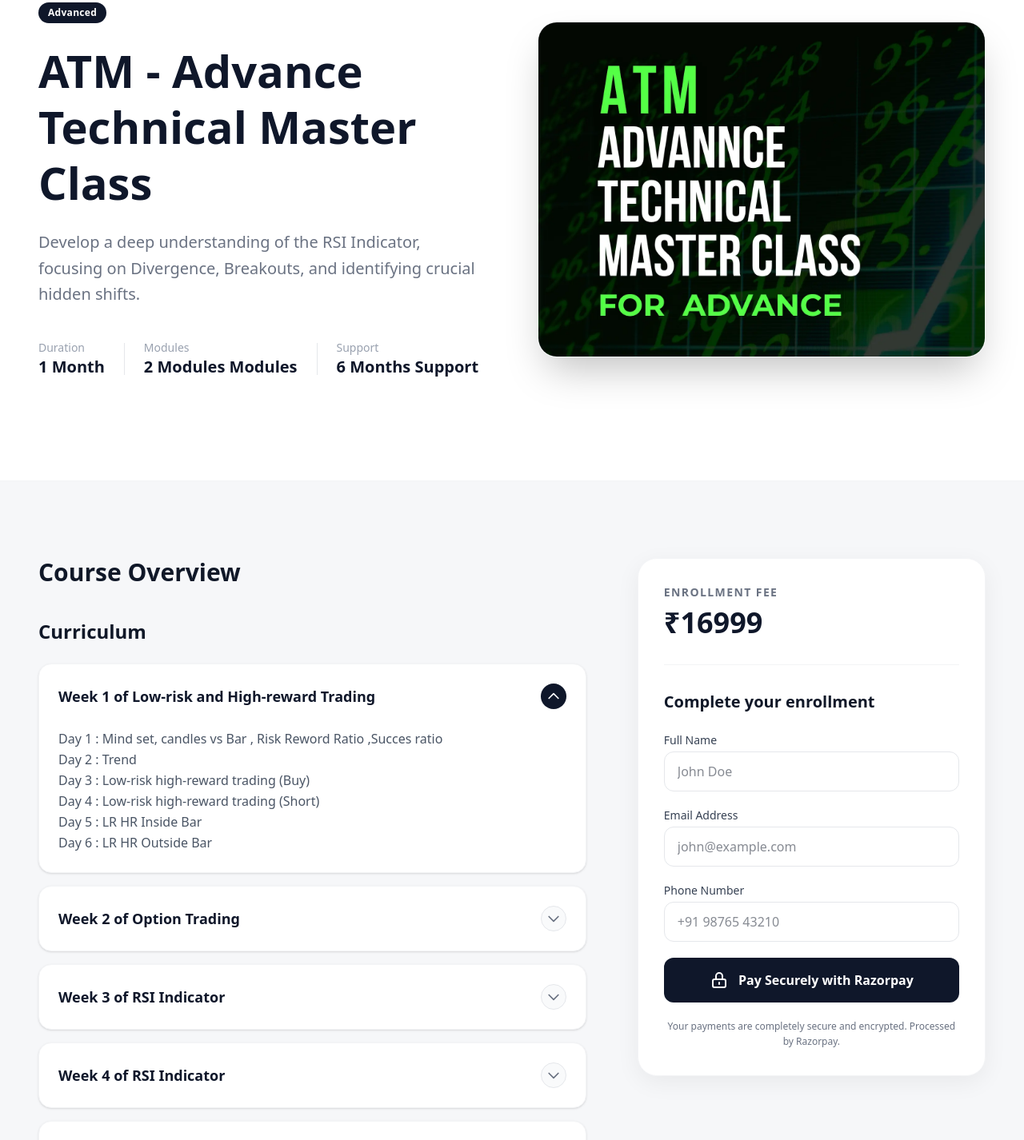
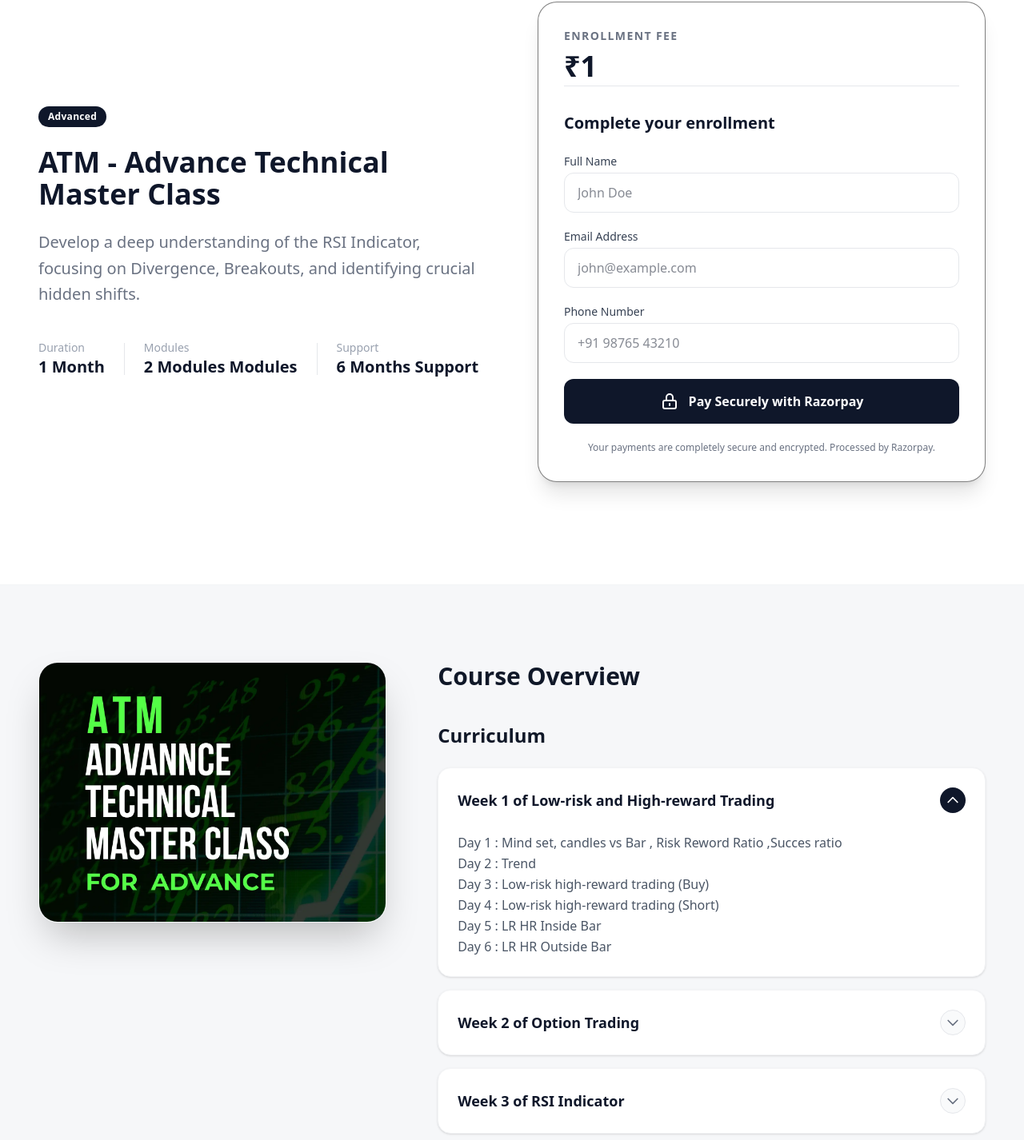
Before and after one commit to bhave5h/nishantmendhe-stockclasses, a Next.js app: page /courses/ATM in a window 1280 px wide. Shown: the part 98-1524 px from the top of the page at 80% size. Built offline with nearby package versions, Linux system fonts and the light colour scheme; no server answers; a web font is replaced by a local one.

Commit message:
course fix 1

```diff
--- a/app/courses/[slug]/page.tsx
+++ b/app/courses/[slug]/page.tsx
@@ -12,6 +12,7 @@
     const params = useParams();
     const slug = params?.slug as string;
     const [openModuleIndex, setOpenModuleIndex] = useState<number | null>(0);
+    const [showPaymentSuccessModal, setShowPaymentSuccessModal] = useState(false);
 
     const course = coursesData.find(c => c.slug === slug || c.id === slug);
 
@@ -116,7 +117,7 @@
             const resData = await result.json();
 
             if (resData.isOk) {
-              alert(resData.message);
+              setShowPaymentSuccessModal(true);
             } else {
               alert(resData.message);
             }
@@ -131,7 +132,7 @@
     };
 
     return (
-        <main className="min-h-screen bg-white font-sans text-gray-900">
+        <main className="min-h-screen relative w-max-5xl bg-white font-sans text-gray-900">
 
             {/* Hero Section of Course */}
             <section className="relative w-full bg-white text-[#0F172A] pt-32 pb-20 md:pt-25 md:pb-32 border-b border-gray-100">
@@ -144,13 +145,12 @@
                         <span className={`inline-flex items-center px-3 py-1 rounded-full text-[12px] font-semibold tracking-wide mb-6 ${course.level === 'Advanced' ? 'bg-[#0F172A] text-white' : 'bg-gray-100 text-[#0F172A]'}`}>
                             {course.level}
                         </span>
-                        <h1 className="text-[40px] md:text-[56px] font-bold leading-tight mb-6">
+                        <h1 className="text-4xl font-bold mb-6">
                             {course.title}
                         </h1>
                         <p className="text-lg md:text-xl text-gray-500 leading-relaxed max-w-xl">
                             {course.description}
                         </p>
-
 
                         <div className="mt-10 flex flex-wrap items-center gap-6">
                             <div className="flex flex-col">
@@ -174,15 +174,41 @@
                         initial={{ opacity: 0, x: 20 }}
                         animate={{ opacity: 1, x: 0 }}
                         transition={{ duration: 0.8 }}
-                        className="relative w-full aspect-[4/3] rounded-[24px] overflow-hidden shadow-2xl border border-gray-100"
+                        className="w-full"
                     >
-                        <Image
-                            src={course.image}
-                            alt={course.title}
-                            fill
-                            sizes="(max-width: 1024px) 100vw, 50vw"
-                            className="object-cover"
-                        />
+                        <div className="bg-white rounded-3xl p-8 shadow-xl border border-black/50 ">
+                            <div className="mb-8 pb-1 border-b border-gray-200">
+                                <p className="text-sm font-semibold text-gray-500 uppercase tracking-widest mb-2">Enrollment Fee</p>
+                                <p className="text-4xl font-bold text-[#0F172A]">{course.price}</p>
+                            </div>
+
+                            <h3 className="text-xl font-bold mb-6">Complete your enrollment</h3>
+
+                            <form onSubmit={handlePayment} className="space-y-5">
+                                <div>
+                                    <label htmlFor="name" className="block text-sm font-medium text-gray-700 mb-1">Full Name</label>
+                                    <input required type="text" id="name" name="name" className="w-full px-4 py-3 rounded-lg border border-gray-200 focus:outline-none focus:ring-2 focus:ring-[#0F172A] focus:border-transparent transition-all" placeholder="John Doe" />
+                                </div>
+                                <div>
+                                    <label htmlFor="email" className="block text-sm font-medium text-gray-700 mb-1">Email Address</label>
+                                    <input required type="email" id="email" name="email" className="w-full px-4 py-3 rounded-lg border border-gray-200 focus:outline-none focus:ring-2 focus:ring-[#0F172A] focus:border-transparent transition-all" placeholder="john@example.com" />
+                                </div>
+                                <div>
+                                    <label htmlFor="phone" className="block text-sm font-medium text-gray-700 mb-1">Phone Number</label>
+                                    <input required type="tel" id="phone" name="phone" className="w-full px-4 py-3 rounded-lg border border-gray-200 focus:outline-none focus:ring-2 focus:ring-[#0F172A] focus:border-transparent transition-all" placeholder="+91 98765 43210" />
+                                </div>
+
+                                <button type="submit" className="w-full mt-4 bg-[#0F172A] hover:bg-black text-white font-bold py-4 px-8 rounded-lg transition-colors flex items-center justify-center gap-3">
+                                    <svg className="w-6 h-6" fill="none" stroke="currentColor" viewBox="0 0 24 24">
+                                        <path strokeLinecap="round" strokeLinejoin="round" strokeWidth={2} d="M12 15v2m-6 4h12a2 2 0 002-2v-6a2 2 0 00-2-2H6a2 2 0 00-2 2v6a2 2 0 002 2zm10-10V7a4 4 0 00-8 0v4h8z"/>
+                                    </svg>
+                                    Pay Securely with Razorpay
+                                </button>
+                                <p className="text-xs text-center text-gray-500 mt-4 leading-relaxed">
+                                    Your payments are completely secure and encrypted. Processed by Razorpay.
+                                </p>
+                            </form>
+                        </div>
                     </motion.div>
                 </div>
             </section>
@@ -190,6 +216,20 @@
             {/* Course Details & Enrollment Form */}
             <section className="py-20 md:py-24 bg-[#f6f7f9]">
                 <div className="max-w-[1280px] mx-auto px-6 md:px-12 grid grid-cols-1 lg:grid-cols-5 gap-16">
+
+                    {/* Course Image */}
+                    <div className="lg:col-span-2">
+                        <div className="relative w-max-[800px] aspect-[4/3] rounded-[24px] overflow-hidden shadow-2xl border border-gray-100 sticky top-24">
+                            <Image
+                                src={course.image}
+                                alt={course.title}
+                                fill
+                                sizes="(max-width: 1024px) 100vw, 50vw"
+                                className="object-cover"
+                            />
+                        </div>
+                    </div>
+
 
                     {/* Detailed Info */}
                     <div className="lg:col-span-3">
@@ -262,48 +302,53 @@
                     </div>
 
 
-
-                    {/* Form */}
-                    <div className="lg:col-span-2">
-                        <div className="bg-white rounded-3xl p-8 shadow-[0_8px_30px_rgb(0,0,0,0.06)] border border-gray-100 sticky top-24">
-                            <div className="mb-8 pb-8 border-b border-gray-100">
-                                <p className="text-sm font-semibold text-gray-500 uppercase tracking-widest mb-2">Enrollment Fee</p>
-                                <p className="text-4xl font-bold text-[#0F172A]">{course.price}</p>
-                            </div>
-
-                            <h3 className="text-xl font-bold mb-6">Complete your enrollment</h3>
-
-                            <form onSubmit={handlePayment} className="space-y-5">
-                                <div>
-                                    <label htmlFor="name" className="block text-sm font-medium text-gray-700 mb-1">Full Name</label>
-                                    <input required type="text" id="name" name="name" className="w-full px-4 py-3 rounded-lg border border-gray-200 focus:outline-none focus:ring-2 focus:ring-[#0F172A] focus:border-transparent transition-all" placeholder="John Doe" />
-                                </div>
-                                <div>
-                                    <label htmlFor="email" className="block text-sm font-medium text-gray-700 mb-1">Email Address</label>
-                                    <input required type="email" id="email" name="email" className="w-full px-4 py-3 rounded-lg border border-gray-200 focus:outline-none focus:ring-2 focus:ring-[#0F172A] focus:border-transparent transition-all" placeholder="john@example.com" />
-                                </div>
-                                <div>
-                                    <label htmlFor="phone" className="block text-sm font-medium text-gray-700 mb-1">Phone Number</label>
-                                    <input required type="tel" id="phone" name="phone" className="w-full px-4 py-3 rounded-lg border border-gray-200 focus:outline-none focus:ring-2 focus:ring-[#0F172A] focus:border-transparent transition-all" placeholder="+91 98765 43210" />
-                                </div>
-
-                                <button type="submit" className="w-full mt-4 bg-[#0F172A] hover:bg-black text-white font-bold py-4 px-8 rounded-lg transition-colors flex items-center justify-center gap-3">
-                                    <svg className="w-6 h-6" fill="none" stroke="currentColor" viewBox="0 0 24 24">
-                                        <path strokeLinecap="round" strokeLinejoin="round" strokeWidth={2} d="M12 15v2m-6 4h12a2 2 0 002-2v-6a2 2 0 00-2-2H6a2 2 0 00-2 2v6a2 2 0 002 2zm10-10V7a4 4 0 00-8 0v4h8z"/>
-                                    </svg>
-                                    Pay Securely with Razorpay
-                                </button>
-                                <p className="text-xs text-center text-gray-500 mt-4 leading-relaxed">
-                                    Your payments are completely secure and encrypted. Processed by Razorpay.
-                                </p>
-                            </form>
-
-                        </div>
-                    </div>
-
                 </div>
             </section>
 
+            <AnimatePresence>
+                {showPaymentSuccessModal && (
+                    <div className="fixed inset-0 z-[100] flex items-center justify-center p-4 bg-black/50 backdrop-blur-sm">
+                        <motion.div
+                            initial={{ opacity: 0, scale: 0.95 }}
+                            animate={{ opacity: 1, scale: 1 }}
+                            exit={{ opacity: 0, scale: 0.95 }}
+                            className="bg-white rounded-2xl p-6 md:p-8 max-w-md w-full shadow-2xl relative flex flex-col items-center text-center"
+                        >
+                            <button
+                                onClick={() => setShowPaymentSuccessModal(false)}
+                                className="absolute top-4 right-4 text-neutral-400 hover:text-neutral-600 transition-colors"
+                            >
+                                <svg xmlns="http://www.w3.org/2000/svg" width="24" height="24" fill="none" viewBox="0 0 24 24" stroke="currentColor">
+                                    <path strokeLinecap="round" strokeLinejoin="round" strokeWidth={2} d="M6 18L18 6M6 6l12 12" />
+                                </svg>
+                            </button>
+
+                            <div className="w-16 h-16 bg-green-100 rounded-full flex items-center justify-center mb-4 text-green-500">
+                                <svg xmlns="http://www.w3.org/2000/svg" className="w-8 h-8" fill="none" viewBox="0 0 24 24" stroke="currentColor">
+                                    <path strokeLinecap="round" strokeLinejoin="round" strokeWidth={2} d="M5 13l4 4L19 7" />
+                                </svg>
+                            </div>
+
+                            <h3 className="text-2xl font-bold text-neutral-900 mb-2">Payment Successful!</h3>
+                            <p className="text-neutral-600 mb-6">
+                                Thank you for enrolling in {course.title}. To stay updated and complete your onboarding, please join our WhatsApp community.
+                            </p>
+
+                            <a
+                                href="https://chat.whatsapp.com/Jh4BdsNxf98IkXgGxksKOS"
+                                target="_blank"
+                                rel="noopener noreferrer"
+                                className="w-full bg-[#25D366] hover:bg-[#20bd5a] text-white py-4 px-6 rounded-lg font-bold flex items-center justify-center gap-2 transition-colors"
+                            >
+                                <svg xmlns="http://www.w3.org/2000/svg" width="20" height="20" fill="currentColor" viewBox="0 0 16 16">
+                                    <path d="M13.601 2.326A7.854 7.854 0 0 0 7.994 0C3.627 0 .068 3.558.064 7.926c-.003 1.396.366 2.76 1.057 3.965L0 16l4.204-1.102a7.933 7.933 0 0 0 3.79.965h.004c4.368 0 7.926-3.558 7.93-7.93A7.898 7.898 0 0 0 13.6 2.326zM7.994 14.521a6.573 6.573 0 0 1-3.356-.92l-.24-.144-2.494.654.666-2.433-.156-.251a6.56 6.56 0 0 1-1.007-3.505c0-3.626 2.957-6.584 6.591-6.584a6.56 6.56 0 0 1 4.66 1.931 6.557 6.557 0 0 1 1.928 4.66c-.004 3.639-2.961 6.592-6.592 6.592zm3.615-4.934c-.197-.099-1.17-.578-1.353-.646-.182-.065-.315-.099-.445.099-.133.197-.513.646-.627.775-.114.133-.232.148-.43.05-.197-.1-.836-.308-1.592-.985-.59-.525-.985-1.175-1.103-1.372-.114-.198-.011-.304.088-.403.087-.088.197-.232.296-.346.1-.114.133-.198.198-.33.065-.134.034-.248-.015-.347-.05-.099-.445-1.076-.612-1.47-.16-.389-.323-.335-.445-.34-.114-.007-.247-.007-.38-.007a.729.729 0 0 0-.529.247c-.182.198-.691.677-.691 1.654 0 .977.71 1.916.81 2.049.098.133 1.394 2.132 3.383 2.992.47.205.84.326 1.129.418.475.152.904.129 1.246.08.38-.058 1.171-.48 1.338-.943.164-.464.164-.86.114-.943-.049-.084-.182-.133-.38-.232z"/>
+                                </svg>
+                                Join WhatsApp Group
+                            </a>
+                        </motion.div>
+                    </div>
+                )}
+            </AnimatePresence>
 
         </main>
     );
--- a/app/courses/page.tsx
+++ b/app/courses/page.tsx
@@ -21,6 +21,7 @@
 
             {/* Reuse the existing Courses section component but without its native padding if possible,
                 actually it has py-10 md:py-15. That's fine. */}
+
             <CoursesSection />
         </main>
     );
--- a/data/content.json
+++ b/data/content.json
@@ -133,7 +133,7 @@
             "id": "ATM",
             "slug": "ATM",
             "title": "ATM - Advance Technical Master Class",
-            "price": "₹16999",
+            "price": "₹1",
             "orgprice": "₹25000",
             "discount": "32% OFF for Webinar Attendees",
             "image": "/Images/courses/ATM.webp",
```
